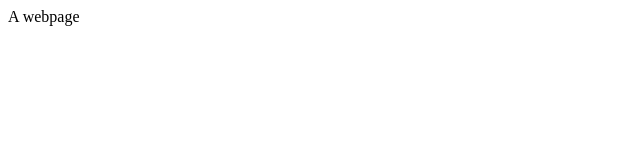
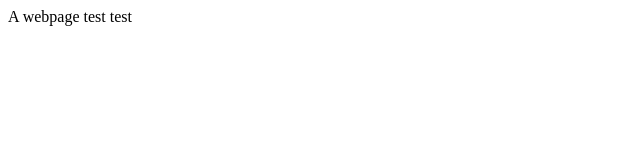
Before and after one commit to andrew-liu-19/andrewakliu.me, a plain HTML site: page index.html in a window 1280 px wide. Shown: the full height of the page, 0-640 px from the left. Drawn offline with Linux system fonts and the light colour scheme.

Commit message:
testing an update to the page

```diff
--- a/index.html
+++ b/index.html
@@ -6,5 +6,7 @@
 
   <body>
     A webpage
+    test
+    test
   </body>
 </html>
```
